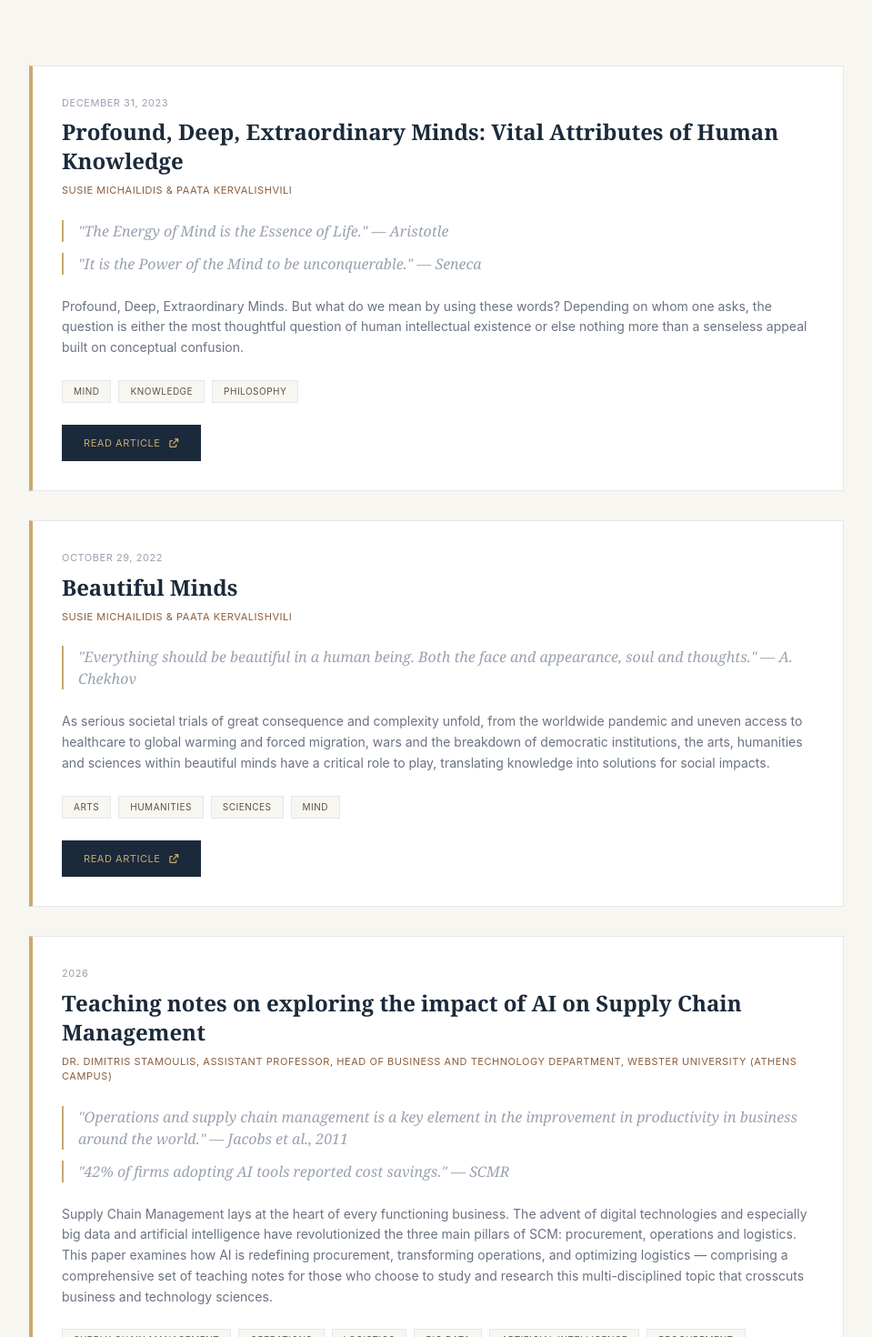
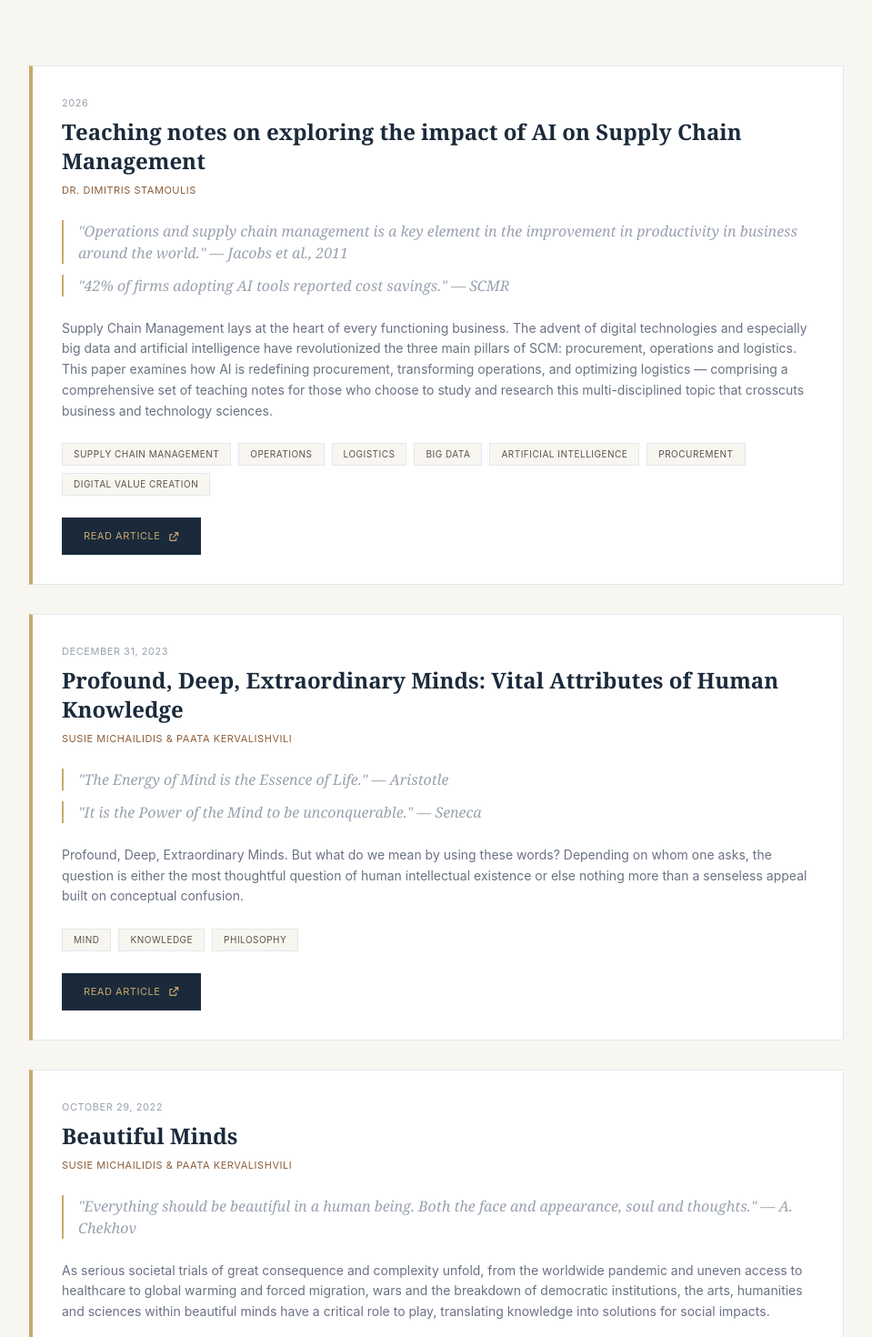
Before and after one commit to AthanasiaPet/EMAAS-react, a React (Vite) app: page /latest-publications in a window 1280 px wide. Shown: the part 400-1870 px from the top of the page at 91% size, without its empty margins (160-1119 px from the left). Built offline with nearby package versions, Linux system fonts and the light colour scheme.

Commit message:
fix: change position

```diff
--- a/src/pages/LatestPublications.tsx
+++ b/src/pages/LatestPublications.tsx
@@ -5,6 +5,18 @@ import profound from '../assets/articles/profound.pdf'
 import teaching_notes from '../assets/articles/teaching_notes.pdf'
 
 const publications = [
+    {
+        title: 'Teaching notes on exploring the impact of AI on Supply Chain Management',
+        date: '2026',
+        authors: 'Dr. Dimitris Stamoulis',
+        quotes: [
+            '"Operations and supply chain management is a key element in the improvement in productivity in business around the world." — Jacobs et al., 2011',
+            '"42% of firms adopting AI tools reported cost savings." — SCMR',
+        ],
+        excerpt: 'Supply Chain Management lays at the heart of every functioning business. The advent of digital technologies and especially big data and artificial intelligence have revolutionized the three main pillars of SCM: procurement, operations and logistics. This paper examines how AI is redefining procurement, transforming operations, and optimizing logistics — comprising a comprehensive set of teaching notes for those who choose to study and research this multi-disciplined topic that crosscuts business and technology sciences.',
+        tags: ['Supply Chain Management', 'Operations', 'Logistics', 'Big Data', 'Artificial Intelligence', 'Procurement', 'Digital Value Creation'],
+        link: teaching_notes,
+    },
     {
         title: 'Profound, Deep, Extraordinary Minds: Vital Attributes of Human Knowledge',
         date: 'December 31, 2023',
@@ -28,18 +40,7 @@ const publications = [
         tags: ['Arts', 'Humanities', 'Sciences', 'Mind'],
         link: beautiful_minds,
     },
-    {
-        title: 'Teaching notes on exploring the impact of AI on Supply Chain Management',
-        date: '2026',
-        authors: 'Dr. Dimitris Stamoulis, Assistant Professor, Head of Business and Technology Department, Webster University (Athens Campus)',
-        quotes: [
-            '"Operations and supply chain management is a key element in the improvement in productivity in business around the world." — Jacobs et al., 2011',
-            '"42% of firms adopting AI tools reported cost savings." — SCMR',
-        ],
-        excerpt: 'Supply Chain Management lays at the heart of every functioning business. The advent of digital technologies and especially big data and artificial intelligence have revolutionized the three main pillars of SCM: procurement, operations and logistics. This paper examines how AI is redefining procurement, transforming operations, and optimizing logistics — comprising a comprehensive set of teaching notes for those who choose to study and research this multi-disciplined topic that crosscuts business and technology sciences.',
-        tags: ['Supply Chain Management', 'Operations', 'Logistics', 'Big Data', 'Artificial Intelligence', 'Procurement', 'Digital Value Creation'],
-        link: teaching_notes,
-    },
+
 ]
 
 function LatestPublications() {
```
